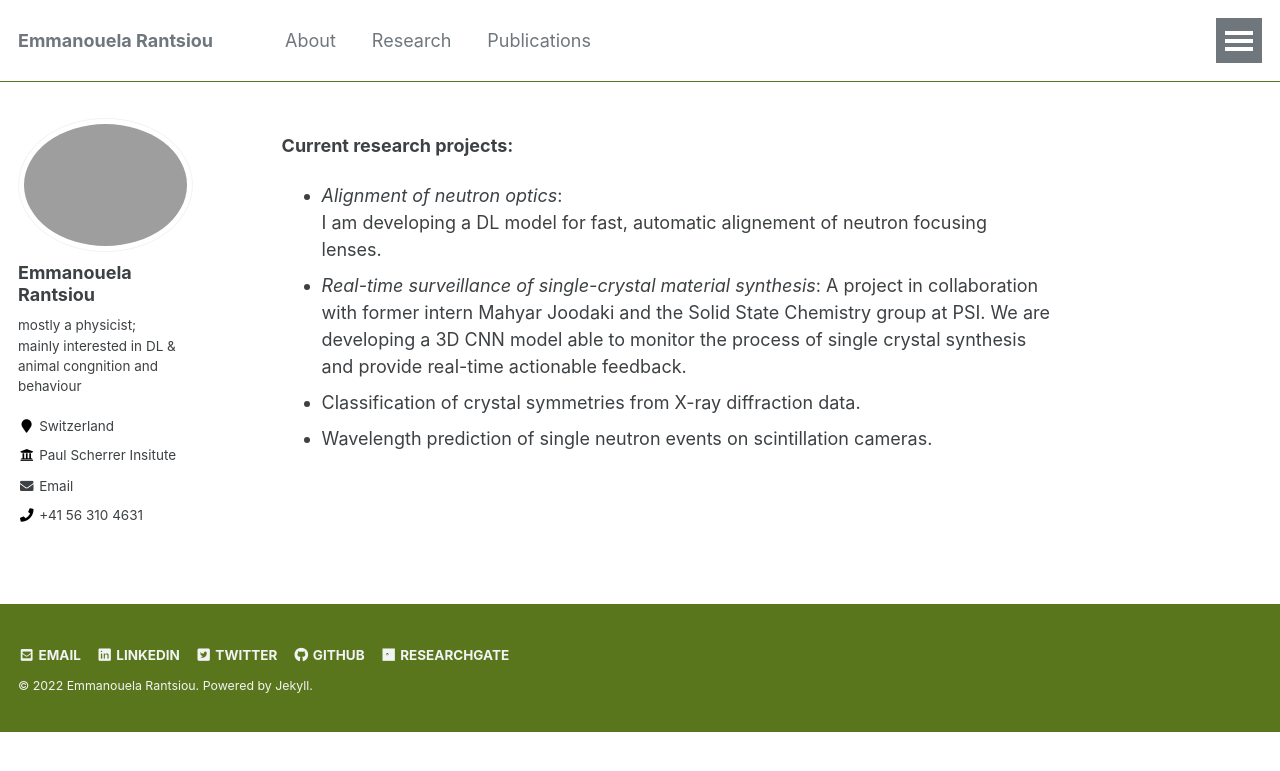
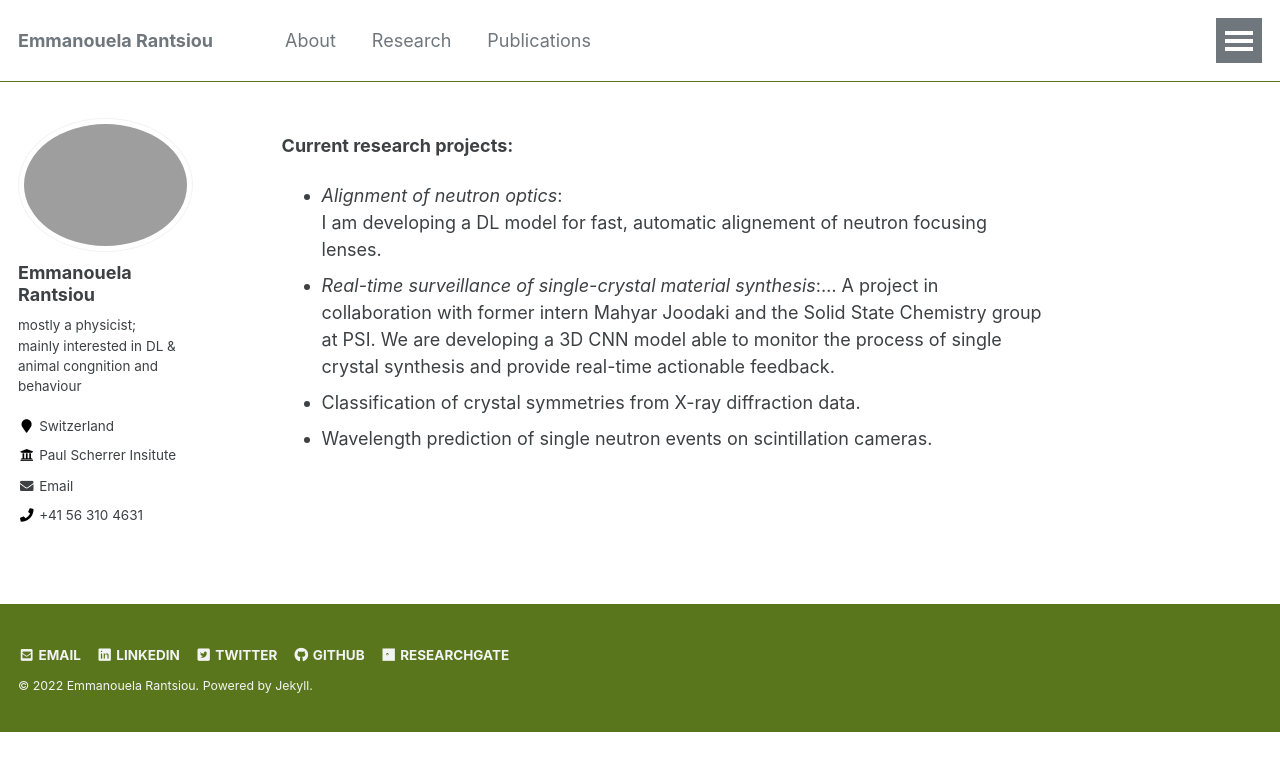
Before and after one commit to emmarant/emmarant.github.io, a Jekyll site: the page built from _pages/research.md, in a window 1280 px wide. Shown: the top 771 px of the page. Built offline with Jekyll 4.4.1, drawn with Linux system fonts in a browser that asks for light colours.

```diff
--- a/_pages/research.md
+++ b/_pages/research.md
@@ -10,7 +10,7 @@ author_profile: true
 **Current research projects:**
 
 - _Alignment of neutron optics_: <br> I am developing a DL model for fast, automatic alignement of neutron focusing lenses.
-- _Real-time surveillance of single-crystal material synthesis_:
-  A project in collaboration with former intern Mahyar Joodaki and the Solid State Chemistry group at PSI. We are developing a 3D CNN model able to  monitor     the process of single crystal synthesis and provide real-time actionable feedback.
+- _Real-time surveillance of single-crystal material synthesis_:...
+A project in collaboration with former intern Mahyar Joodaki and the Solid State Chemistry group at PSI. We are developing a 3D CNN model able to  monitor     the process of single crystal synthesis and provide real-time actionable feedback.
 - Classification of crystal symmetries  from X-ray diffraction data.
 - Wavelength prediction of single neutron events on scintillation cameras.
```
